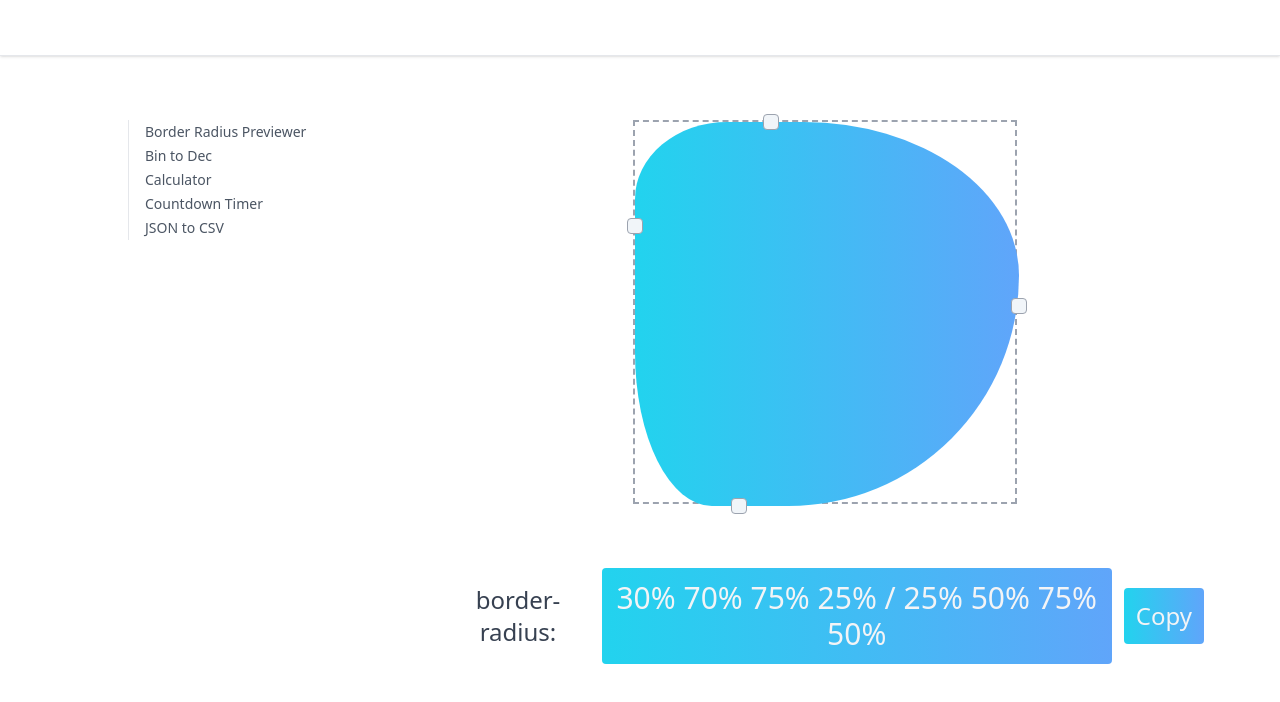
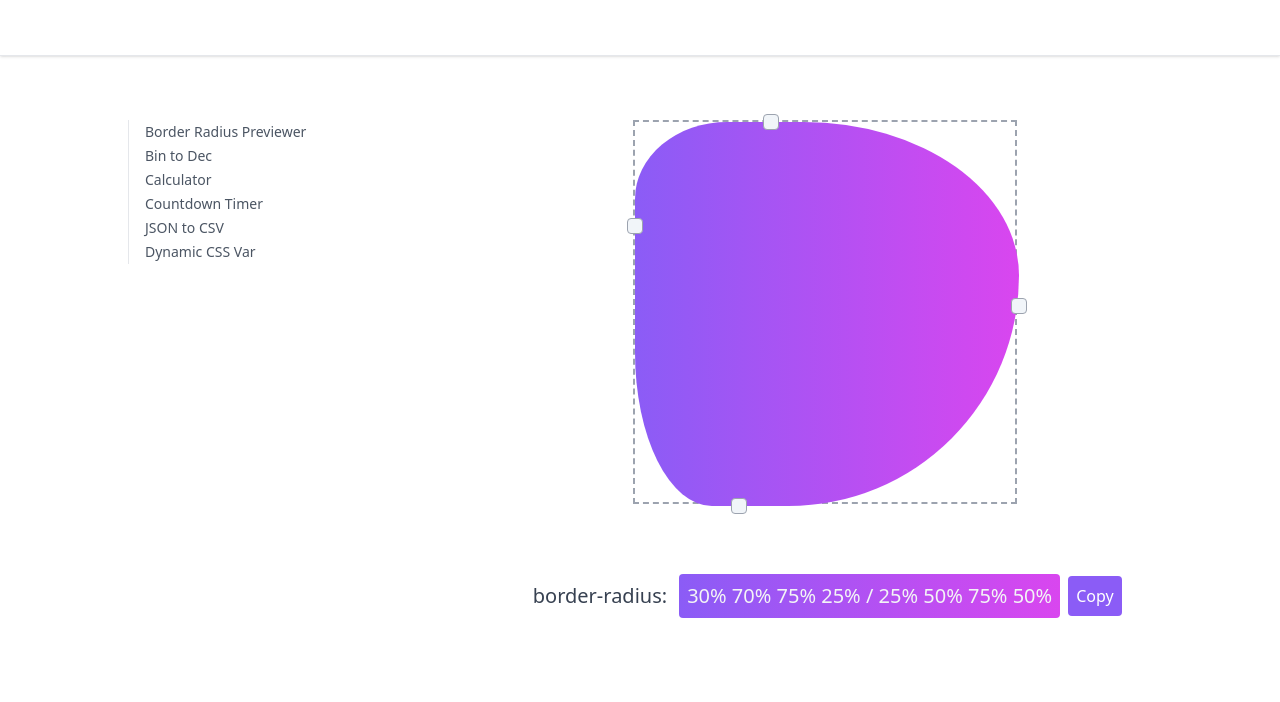
Before and after one commit to wjdnb/app-ideas-implementations, a React (Vite) app: page /border-radius-previewer in a window 1280 px wide. Shown: the top 702 px of the page. Built offline with nearby package versions, Linux system fonts and the light colour scheme; some icons are missing.

Commit message:
feat: refactor

```diff
--- a/src/App.jsx
+++ b/src/App.jsx
@@ -1,7 +1,6 @@
-import { useState } from "react";
 import { Outlet } from "react-router-dom";
-import Header from "./Components/Header";
-import Navbar from "./Components/Navbar";
+import Header from "./components/Header";
+import Navbar from "./components/Navbar";
 
 function App() {
   return (
--- a/src/Components/Navbar.jsx
+++ b/src/Components/Navbar.jsx
@@ -4,11 +4,12 @@ import { useState } from "react";
 function Navbar() {
   // 文件名
   let name = [
-    "BorderRadiusPreviewer",
-    "Bin2Dec",
+    "Border Radius Previewer",
+    "Bin to Dec",
     "Calculator",
-    "CountdownTimer",
-    "JSON2CSV",
+    "Countdown Timer",
+    "JSON to CSV",
+    "Dynamic CSS Var",
   ];
 
   // 路由名
@@ -18,21 +19,17 @@ function Navbar() {
     "calculator",
     "countdown-timer",
     "json-to-csv",
+    "dynamic-css-var",
   ];
 
   const [activeName, setActiveName] = useState("");
 
   const navigate = useNavigate();
 
-  const transformDisplayName = (str) => {
-    // Replace camel case with space and '2' with ' To '
-    return str.replace(/([a-z])([A-Z])/g, "$1 $2").replace(/2/g, " to ");
-  };
-
   const list = name.map((item, index) => {
     return {
       routeName: routeName[index],
-      diaplayName: transformDisplayName(item),
+      diaplayName: item,
     };
   });
 
--- a/src/BorderRadiusPreviewer/index.jsx
+++ b/src/pages/BorderRadiusPreviewer.jsx
@@ -1,5 +1,6 @@
 import { useState } from "react";
-import { controlRange } from "../utils";
+import { controlRange, handleCopy } from "../utils";
+import NormalButton from "../Components/Button";
 
 function BorderRadiusPreviewer() {
   const [radius, setRadius] = useState("30% 70% 75% 25% / 25% 50% 75% 50%"); // preset
@@ -77,13 +78,6 @@ function BorderRadiusPreviewer() {
     setIsDraggable(false);
   }
 
-  function handleCopy() {
-    document.body.addEventListener("click", async (e) => {
-      await navigator.clipboard.writeText(radius);
-      alert("复制成功！");
-    });
-  }
-
   return (
     <div
       onMouseUp={handleMouseUp}
@@ -93,7 +87,7 @@ function BorderRadiusPreviewer() {
       <div className="border-dashed border-gray-400 border-2 w-96 h-96">
         <div
           id="target"
-          className="w-96 h-96 bg-gradient-to-r from-cyan-400 to-blue-400 relative"
+          className="w-96 h-96 bg-gradient-to-r from-violet-500 to-fuchsia-500 relative"
           style={{ borderRadius: radius }}
         >
           <span
@@ -119,16 +113,11 @@ function BorderRadiusPreviewer() {
         </div>
       </div>
       <div className="text-center  m-16 flex items-center text-gray-100 font-medium">
-        <span className="m-3 text-2xl text-gray-700 ">border-radius:</span>
-        <span className="bg-gradient-to-r from-cyan-400 to-blue-400 p-3 rounded text-3xl">
+        <span className="m-3 text-xl text-gray-700 ">border-radius:</span>
+        <span className="bg-gradient-to-r from-violet-500 to-fuchsia-500 p-2 rounded text-xl">
           {radius}
         </span>
-        <span
-          className="m-3 p-3 text-2xl bg-gradient-to-r from-cyan-400 to-blue-400 cursor-pointer rounded"
-          onClick={handleCopy}
-        >
-          Copy
-        </span>
+        <NormalButton onClick={() => handleCopy(radius)}>Copy</NormalButton>
       </div>
     </div>
   );
--- /dev/null
+++ b/src/pages/DynamicCSSVar.jsx
@@ -0,0 +1,5 @@
+function DynamicCSSVar() {
+  return <div>DynamicCSSVar</div>;
+}
+
+export default DynamicCSSVar;
--- a/src/JSON2CSV/index.jsx
+++ b/src/pages/JSON2CSV.jsx
@@ -7,19 +7,38 @@
 // 6. 可以将 csv 数据转化为 JSON
 
 import NormalButton from "../Components/Button";
-import { useState } from "react";
+import { useState, useEffect } from "react";
+import { handleCopy } from "../utils";
 
 function JSON2CSV() {
   const [originalData, setOriginalData] = useState("");
   const [transformData, setTransformData] = useState("");
 
-  // 判断数据类型
-  const getDataType = (str) => {
-    if (isCSV(str)) return "CSV";
-    if (isJSON(str)) return "JSON";
+  useEffect(() => {
+    document
+      .getElementById("file")
+      .addEventListener("change", function (event) {
+        let files = event.target.files;
+        if (files.length === 0) {
+          console.log("No file is selected");
+          return;
+        }
 
-    return "error";
-  };
+        let file = files[0];
+        let reader = new FileReader();
+
+        reader.onload = function (fileLoadEvent) {
+          let content = fileLoadEvent.target.result;
+          setOriginalData(content); // 假设你想将读取的内容设置为 originalData
+        };
+
+        reader.onerror = function (error) {
+          console.log("Error reading file:", error);
+        };
+
+        reader.readAsText(file);
+      });
+  }, []);
 
   const isCSV = (str) => {
     let rows = str.split("\n");
@@ -70,7 +89,7 @@ function JSON2CSV() {
       newArr.push(obj);
     }
 
-    console.log(newArr);
+    setTransformData(JSON.stringify(newArr));
   }
 
   function handleJSON2CSV() {
@@ -91,12 +110,13 @@ function JSON2CSV() {
       }
     }
 
-    console.log(key);
     let CSV = `${key.join(",")}\n`;
-    console.log(CSV);
+
     arr.forEach((item) => {
       CSV += `${Object.values(item).join(",")}\n`;
     });
+
+    setTransformData(CSV);
   }
 
   function handleClick(type) {
@@ -109,6 +129,37 @@ function JSON2CSV() {
 
   const handleChange = (e) => {
     setOriginalData(e.target.value);
+  };
+
+  const clearData = () => {
+    setOriginalData("");
+    setTransformData("");
+  };
+
+  const handleReadFile = () => {
+    document.getElementById("file").click();
+  };
+
+  const handleSaveFile = () => {
+    let fileName = "store.txt";
+    let fileContent = transformData;
+    if (!transformData) {
+      alert("没有保存内容");
+      return;
+    }
+
+    let blob = new Blob([fileContent], { type: "text/plain" });
+    let fileUrl = URL.createObjectURL(blob);
+
+    let tempLink = document.createElement("a");
+    tempLink.href = fileUrl;
+    tempLink.download = fileName;
+    document.body.appendChild(tempLink);
+    tempLink.click();
+
+    // 移除临时链接，并释放 blob URL
+    document.body.removeChild(tempLink);
+    URL.revokeObjectURL(fileUrl);
   };
 
   return (
@@ -142,10 +193,19 @@ function JSON2CSV() {
           readOnly
         ></textarea>
       </div>
-      <NormalButton>清除</NormalButton>
-      <NormalButton>复制</NormalButton>
-      <NormalButton>读取文件</NormalButton>
-      <NormalButton>保存到本地</NormalButton>
+      <div className="flex justify-between">
+        <div>
+          <NormalButton onClick={clearData}>清除</NormalButton>
+          <NormalButton onClick={handleReadFile}>读取文件</NormalButton>
+          <input type="file" id="file" className="invisible" />
+        </div>
+        <div>
+          <NormalButton onClick={() => handleCopy(transformData)}>
+            复制
+          </NormalButton>
+          <NormalButton onClick={handleSaveFile}>保存到本地</NormalButton>
+        </div>
+      </div>
     </div>
   );
 }
--- a/src/utils/index.js
+++ b/src/utils/index.js
@@ -28,3 +28,26 @@ export function isNumber(str) {
 
   return reg.test(str);
 }
+
+export function handleCopy(text) {
+  if (!text) {
+    alert("没有复制内容");
+    return;
+  }
+
+  // 添加事件监听器的函数
+  const copyFunction = async (e) => {
+    try {
+      await navigator.clipboard.writeText(text);
+      alert("复制成功！");
+    } catch (err) {
+      alert("复制失败: " + err);
+    }
+
+    // 可选：在复制后移除监听器
+    document.body.removeEventListener("click", copyFunction);
+  };
+
+  // 添加监听器到 document.body
+  document.body.addEventListener("click", copyFunction);
+}
```
Also changed, not shown: src/main.jsx (+7 -5 lines), src/pages/Bin2Dec.jsx (renamed from src/Bin2Dec/index.jsx), src/pages/Calculator.jsx (renamed from src/Calculator/index.jsx), src/pages/CountdownTimer.jsx (renamed from src/CountdownTimer/index.jsx).
